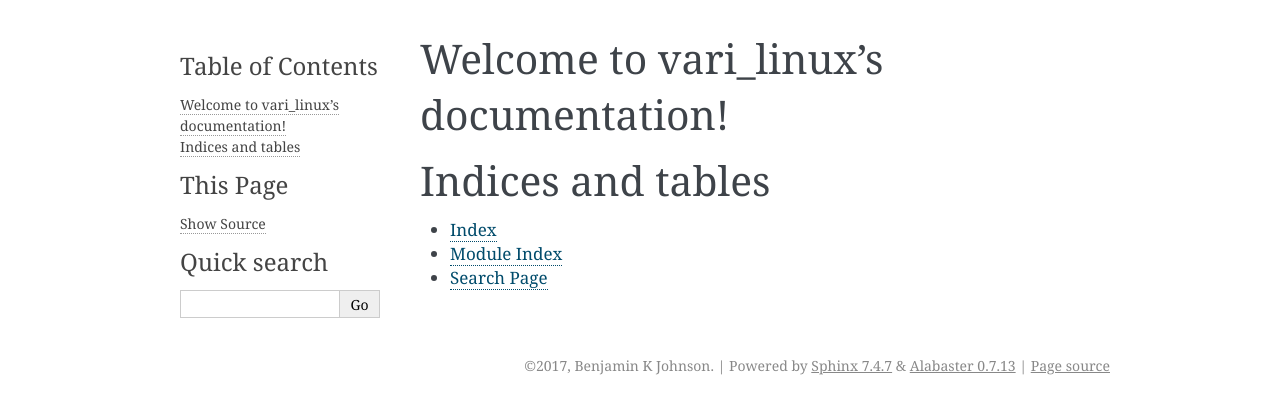
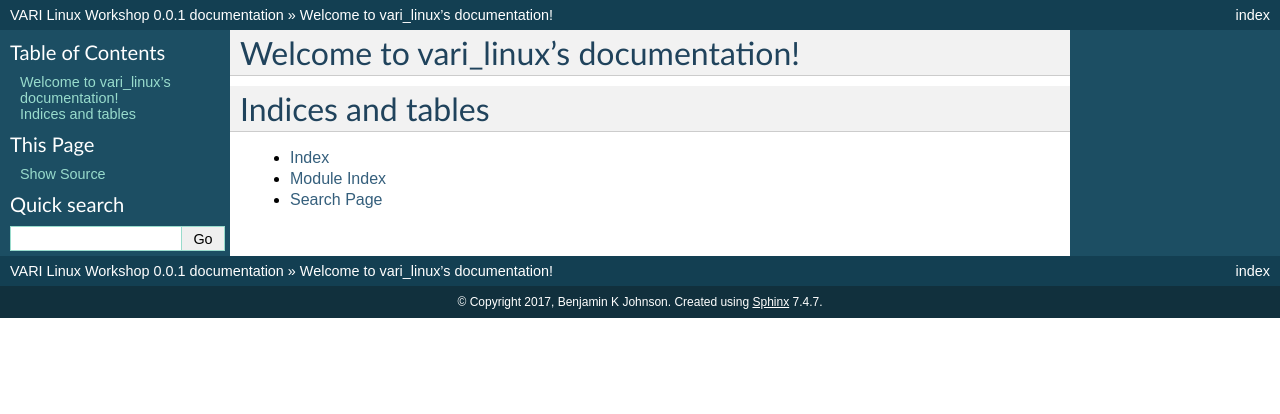
Before and after one commit to biobenkj/vari_linux_teaching, a Sphinx documentation site: the page built from source/index.rst, in a window 1280 px wide. Shown: the top 414 px of the page. Built offline with Sphinx 7.4.7, drawn with Linux system fonts in a browser that asks for light colours.

Commit message:
Update conf.py for aesthetic

```diff
--- a/source/conf.py
+++ b/source/conf.py
@@ -45,7 +45,7 @@ source_suffix = '.rst'
 master_doc = 'index'
 
 # General information about the project.
-project = u'vari_linux'
+project = u'VARI Linux Workshop'
 copyright = u'2017, Benjamin K Johnson'
 author = u'Benjamin K Johnson'
 
@@ -82,7 +82,7 @@ todo_include_todos = False
 # The theme to use for HTML and HTML Help pages.  See the documentation for
 # a list of builtin themes.
 #
-html_theme = 'alabaster'
+html_theme = 'default'
 
 # Theme options are theme-specific and customize the look and feel of a theme
 # further.  For a list of options available for each theme, see the
```
